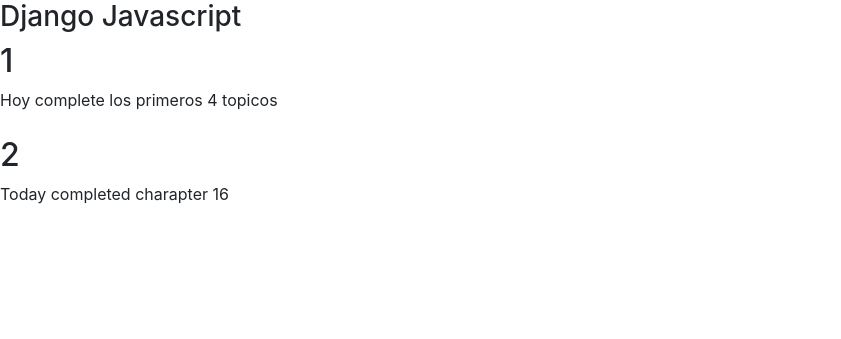
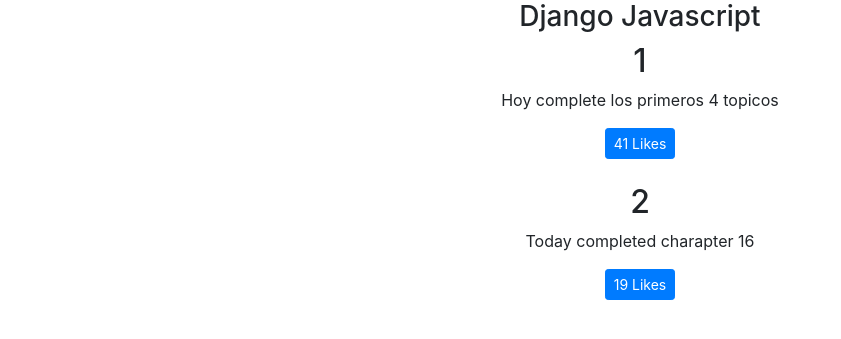
Before and after one commit to marioalbornoz/Twitter-Django-React, a Django app: page / in a window 1280 px wide. Shown: the top 339 px of the page, without its empty margins (0-841 px from the left). Run offline with Django 3.2, Linux system fonts and the light colour scheme; data comes from the database, SQL or seed files in the repository; data that the repository does not hold is empty; some libraries are stand-ins or nearby versions.

Commit message:
format tweet method and like button rendering

```diff
--- a/templates/pages/home.html
+++ b/templates/pages/home.html
@@ -1,12 +1,16 @@
 {% extends 'pages/base.html' %}
 {% block head_title %}Twitter{% endblock head_title%}
 {% block content %}
-<h3>Django Javascript </h3>
-<div id="tweetsElement">
-    Loading
-</div>
+<div class="row text-center">
+    <div class="col">
+        <h3>Django Javascript </h3>
+        <div id="tweetsElement">
+            Loading
+        </div>
+    </div>
+</div >
+
 <script>
-
     // const tweet = document.getElementById("tweet")
     // tweet.innerHTML = "Nuevos Tweets"
 
@@ -14,6 +18,24 @@ const xhr = new XMLHttpRequest()
 const method = 'GET'
 const url = '/tweets'
 const responseType = 'json'
+
+function likeCount(tweet_id, currentCount){
+    console.log(tweet_id, currentCount);
+
+}
+
+function likeBtn(tweet){
+    return "<button class='btn btn-primary btn-sm' onclick=likeCount(" +
+    tweet.id+ "," + tweet.likes + ")>"+tweet.likes +" Likes</button>";
+}
+
+function formatTweetElement(tweet){
+    var formatTweet = '<div class="mb-4"><h2>'
+    + tweet.id +'</h2><p>'
+    + tweet.content+'</p>'
+    + '<div class="btn-group">'+likeBtn(tweet)+'</div></div>'
+    return formatTweet;
+}
 
 xhr.responseType = responseType
 xhr.open(method, url)
@@ -26,7 +48,8 @@ xhr.onload = function(){
     for( i = 0 ; i < listItems.length; i++){
         console.log(i);
         console.log(listItems[i]);
-        let currentItem = '<div class="mb-4"><h2>' + listItems[i].id +'</h2><p>'+ listItems[i].content+'</p></div>'
+        tweetObj = listItems[i]
+        let currentItem = formatTweetElement(tweetObj)
         finalTweetStr += currentItem
     }
     tweetsElement.innerHTML = finalTweetStr
--- a/tweets/views.py
+++ b/tweets/views.py
@@ -1,5 +1,7 @@
 from django.shortcuts import render
 from django.http import HttpResponse, Http404, JsonResponse
+
+import random
 
 from .models import Tweet
 
@@ -13,7 +15,7 @@ def home_view(request, *args, **kwargs):
 
 def tweet_list_view(request, *args, **kwargs):
     qs = Tweet.objects.all()
-    tweets_list = [{"id": x.id, "content": x.content} for x in qs]
+    tweets_list = [{"id": x.id, "content": x.content, "likes":random.randint(0,100)} for x in qs]
     data = {
         'isUser': False,
         'response': tweets_list
```
Also changed, not shown: tweets/forms.py (added).
